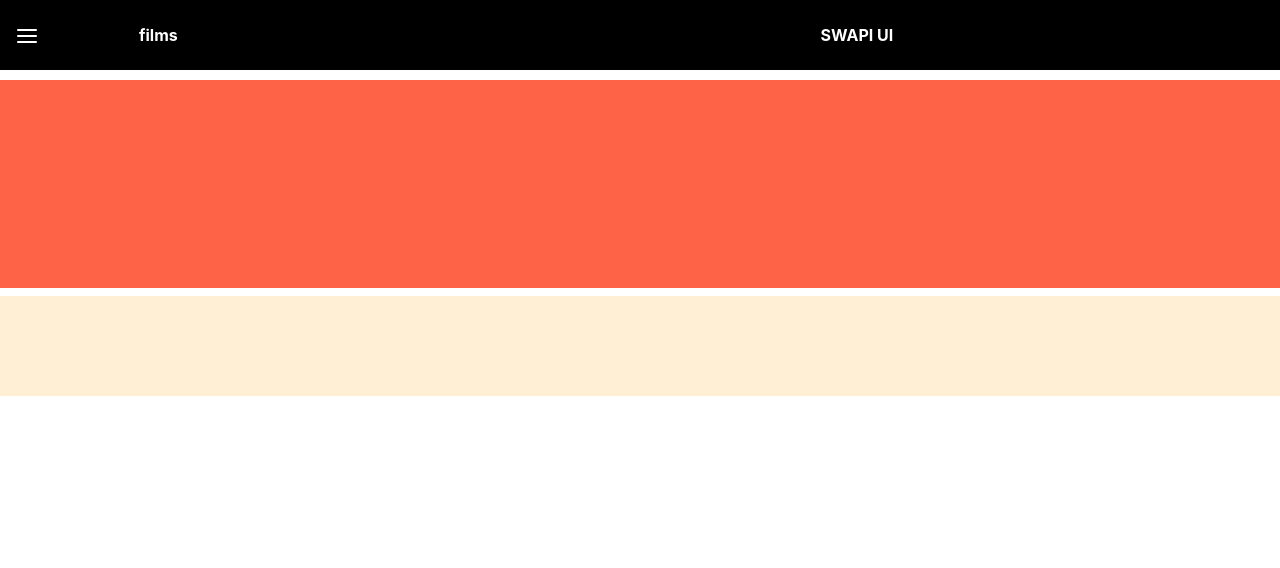
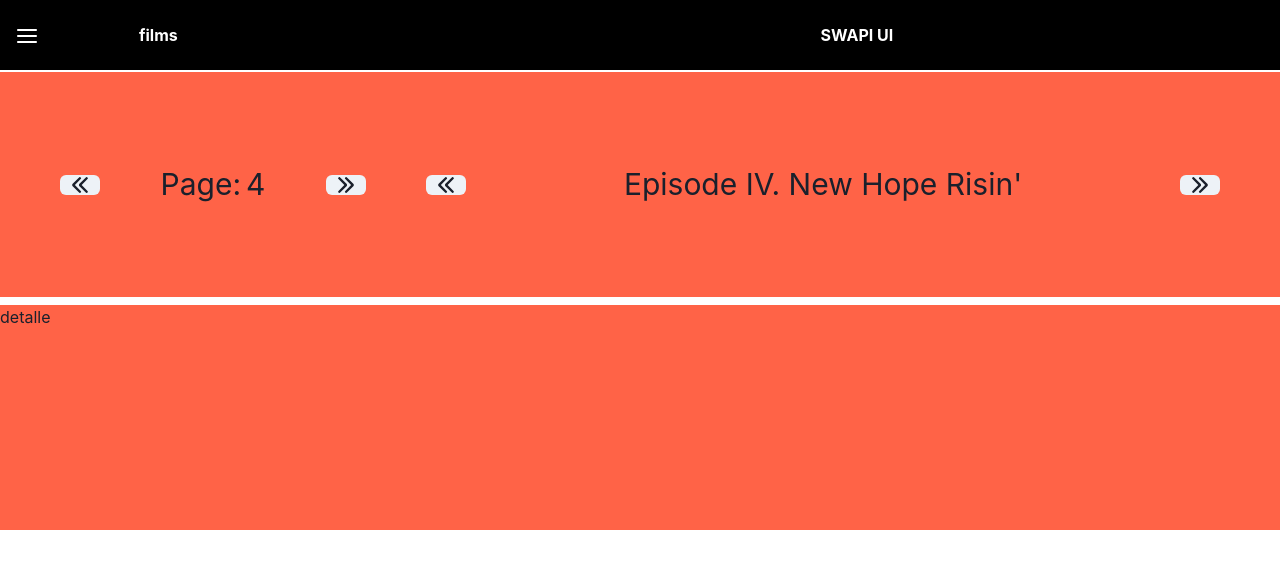
Before and after one commit to juanIgnacioEchaide/segregable-ui, a React (Create React App) app: page /films in a window 1280 px wide. Shown: the top 568 px of the page. Built offline with nearby package versions, Linux system fonts and the light colour scheme; no server answers.

Commit message:
content paginated view template enhanced

```diff
--- a/src/components/atoms/DrawerMenu.tsx
+++ b/src/components/atoms/DrawerMenu.tsx
@@ -87,7 +87,7 @@ const SearchInput = () => {
   }, [viewScene, stringParam /* , searchQuery */]);
 
   return (
-    <Box justifyContent={"center"} alignItems={"center"}>
+    <Box justifyContent={"center"} alignItems={"center"} marginTop={"30px"}>
       <div
         style={{
           paddingBottom: "10px",
@@ -96,10 +96,10 @@ const SearchInput = () => {
           flexDirection: "column",
         }}
       >
-        <FormLabel htmlFor="earch_param">Search</FormLabel>
-        <DrawerSearchItems setViewScene={setViewScene}/>
+        <FormLabel htmlFor="earch_param">Free Search by item</FormLabel>
+        <DrawerSearchItems setViewScene={setViewScene} marginTop={"35px"}/>
       </div>
-      <InputGroup>
+      <InputGroup marginTop={"15px"}>
         <Input
           type="text"
           id="search_param"
@@ -156,15 +156,15 @@ const DrawerLinkItem = ({ item, handleOpen }: any) => {
 
 const SearchMenu = ({ setOpen }: any) => {
   return (
-    <>
-      <SearchInput />
+    <div>
+      <SearchInput/>
       <div
         style={{ padding: "20px", cursor: "pointer" }}
         onClick={() => setOpen(false)}
       >
         <ArrowLeftIcon />
       </div>
-    </>
+    </div>
   );
 };
 export { SearchInput, DrawerLinks, SearchMenu, DrawerLinkItem };
--- a/src/components/molecules/carousel/Carousel.tsx
+++ b/src/components/molecules/carousel/Carousel.tsx
@@ -1,52 +1,32 @@
 import { ArrowLeftIcon, ArrowRightIcon } from "@chakra-ui/icons";
-import { IconButton, Box } from "@chakra-ui/react";
+import { IconButton } from "@chakra-ui/react";
+import { motion } from "framer-motion";
 
-/* const Carousel = () => {
+const ArrowsContainer = ({ children }: any) => {
   return (
-    <div
-      style={{
-        display: "flex",
-        placeItems: "center",
-        placeContent: "center",
-        fontSize: "30px",
-        width: "100%",
-        height: "100%",
-      }}
-    >
-      <IconButton aria-label="Search database" icon={<ArrowLeftIcon />} />
-      <Box
-        as="span"
-        ml="2"
-        background={"gray.600"}
-        fontSize="sm"
-        padding={"20px"}
+    <>
+      <IconButton
+        aria-label="Search database"
+        icon={<ArrowLeftIcon />}
+        h={"20px"}
+      />
+      <motion.div
+        className="box"
+        animate={{ x: 0, y: 0 }}
+        transition={{ type: "spring" }}
       >
-        Carousel
-      </Box>
-      <Box
-        as="span"
-        ml="2"
-        background={"gray.600"}
-        fontSize="sm"
-        padding={"20px"}
-      >
-        Carousel
-      </Box>
-      <Box
-        as="span"
-        ml="2"
-        background={"gray.600"}
-        fontSize="sm"
-        padding={"20px"}
-      >
-        Carousel
-      </Box>
-      <IconButton aria-label="Search database" icon={<ArrowRightIcon />} />
-    </div>
+        {children}
+      </motion.div>
+      <IconButton
+        aria-label="Search database"
+        icon={<ArrowRightIcon />}
+        h={"20px"}
+      />
+    </>
   );
-}; */
+};
 
-const Carousel = () => {
+const PageIndex = ({ pageNum }: any) => {
   return (
     <div
       style={{
@@ -59,29 +39,66 @@ const Carousel = () => {
         height: "100%",
       }}
     >
-      <IconButton
-        aria-label="Search database"
-        icon={<ArrowLeftIcon />}
-        h={"100px"}
-      />
+      <p
+        style={{
+          paddingRight: "5px",
+        }}
+      >
+        Page:
+      </p>
+      {pageNum}
+    </div>
+  );
+};
+
+const DisplayedItem = ({ displayedData }: any) => {
+  return <div>{displayedData}</div>;
+};
+
+const CarouselGrid = ({ pageNum, displayedData }: any) => {
+  return (
+    <div
+      style={{
+        display: "flex",
+        justifyContent: "space-between",
+        alignItems: "center",
+        padding: "30px",
+        fontSize: "30px",
+        width: "100%",
+        height: "100%",
+      }}
+    >
       <div
         style={{
           display: "flex",
-          backgroundColor: "black",
-          height:"20vh",
           justifyContent: "space-between",
           alignItems: "center",
+          padding: "30px",
+          fontSize: "30px",
+          width: "30%",
+          height: "100%",
         }}
       >
-        carousel
+        <ArrowsContainer children={<PageIndex pageNum={"4"} />} />
       </div>
-
-      <IconButton
-        aria-label="Search database"
-        icon={<ArrowRightIcon />}
-        h={"100px"}
-      />
+      <div
+        style={{
+          display: "flex",
+          justifyContent: "space-between",
+          alignItems: "center",
+          padding: "30px",
+          fontSize: "30px",
+          width: "70%",
+          height: "100%",
+        }}
+      >
+        <ArrowsContainer
+          children={
+            <DisplayedItem displayedData={"Episode IV. New Hope Risin'"} />
+          }
+        />
+      </div>
     </div>
   );
 };
-export { Carousel };
+export { CarouselGrid };
--- a/src/components/templates/PageTemplate.tsx
+++ b/src/components/templates/PageTemplate.tsx
@@ -1,22 +1,29 @@
-import { Grid, GridItem} from "@chakra-ui/react";
+import { Grid, GridItem } from "@chakra-ui/react";
+import { CarouselGrid } from "../molecules/carousel/Carousel";
 
 const PageTemplate = (): JSX.Element => {
   return (
     <Grid
       h="100%"
-      paddingTop="10px"
-      templateRows="repeat(3, 1fr)"
+      paddingTop="2px"
+      templateRows="repeat(2, 1fr)"
       templateColumns="repeat(5, 1fr)"
       gap={2}
     >
       <GridItem
         colSpan={5}
-        rowSpan={2}
+        rowSpan={1}
         bg="tomato"
         placeItems={"center"}
-      /*   children={<Carousel />} */
+        children={<CarouselGrid />}
       />
-      <GridItem colSpan={5} h="100px" bg="papayawhip" />
+      <GridItem
+        colSpan={5}
+        rowSpan={1}
+        bg="tomato"
+        placeItems={"center"}
+        children={"detalle"}
+      />
       <GridItem colSpan={5} bg="papayawhip" />
     </Grid>
   );
```
